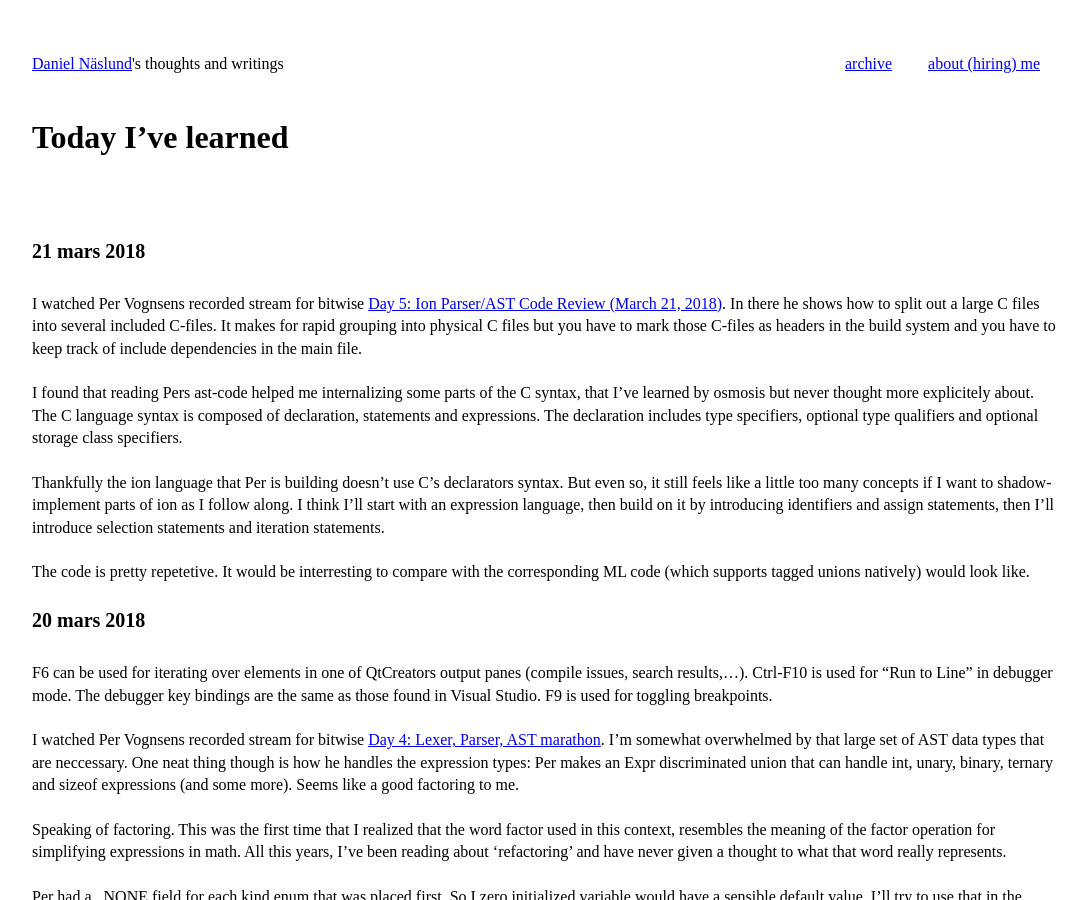
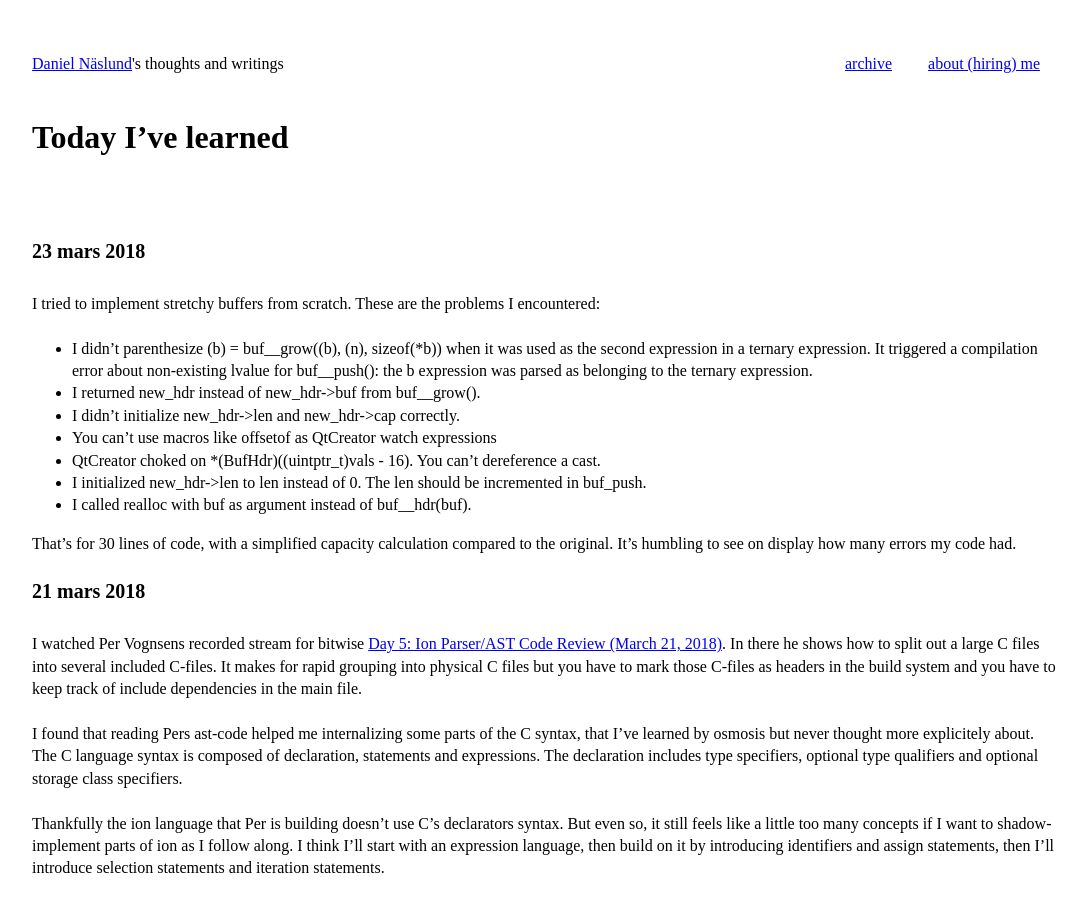
Before and after one commit to dannas/dannas.github.com, a Jekyll site: the page built from TIL.markdown, in a window 1280 px wide and 900 px high. Shown: the whole window, without its empty margins (0-1087 px from the left). Built offline with Jekyll 4.4.1, drawn with Linux system fonts in a browser that asks for light colours.

Commit message:
Another TIL

```diff
--- a/TIL.markdown
+++ b/TIL.markdown
@@ -3,6 +3,26 @@ layout: default
 title: TIL - Today I've Learned
 ---
 # Today I've learned
+
+## 23 mars 2018
+I tried to implement stretchy buffers from scratch. These are the problems I
+encountered:
+
+* I didn't parenthesize (b) = buf__grow((b), (n), sizeof(*b)) when it was used
+  as the second expression in a ternary expression. It triggered a compilation
+  error about non-existing lvalue for buf__push(): the b expression was parsed
+  as belonging to the ternary expression.
+* I returned new_hdr instead of new_hdr->buf from buf__grow().
+* I didn't initialize new_hdr->len and new_hdr->cap correctly.
+* You can't use macros like offsetof as QtCreator watch expressions
+* QtCreator choked on *(BufHdr)((uintptr_t)vals - 16). You can't dereference a
+  cast.
+* I initialized new_hdr->len to len instead of 0. The len should be
+  incremented in  buf_push.
+* I called realloc with buf as argument instead of buf__hdr(buf).
+
+That's for 30 lines of code, with a simplified capacity calculation compared
+to the original. It's humbling to see on display how many errors my code had.
 
 ## 21 mars 2018
 I watched Per Vognsens recorded stream for bitwise [Day 5: Ion Parser/AST Code
```
